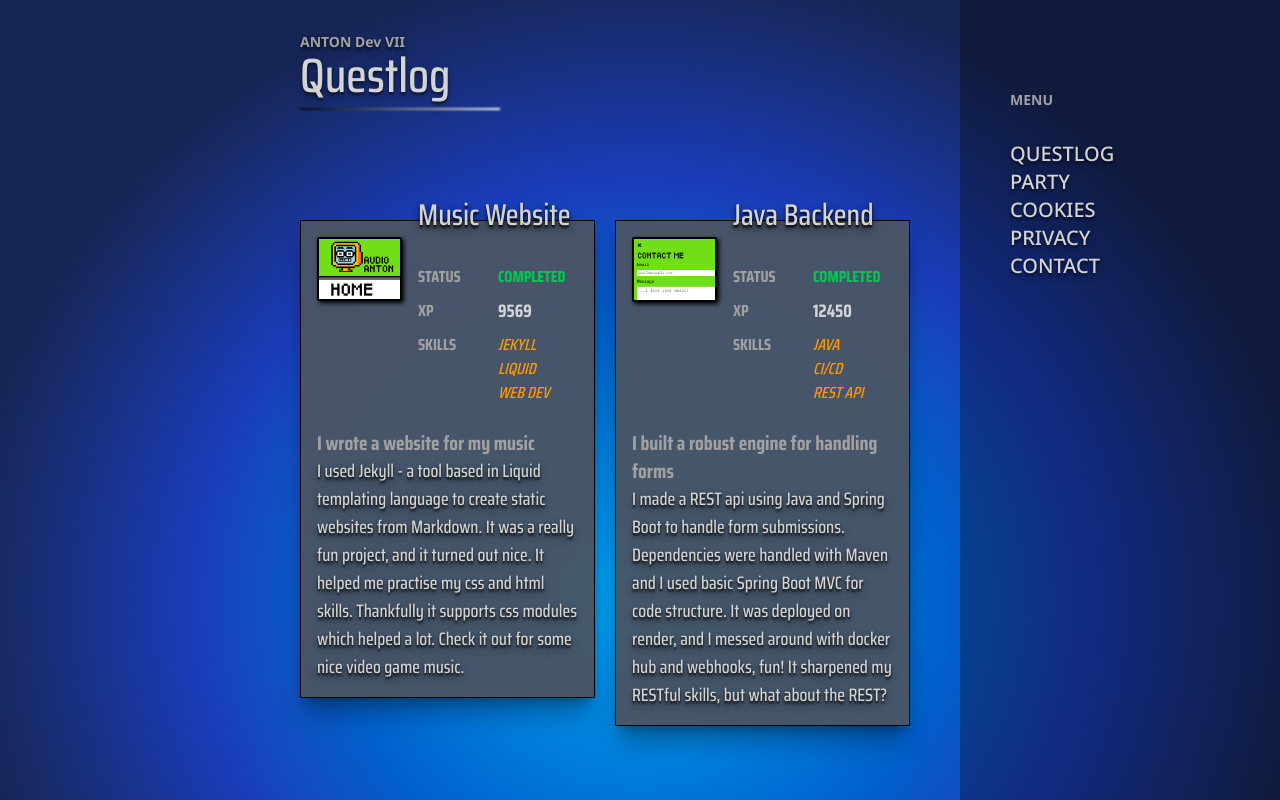
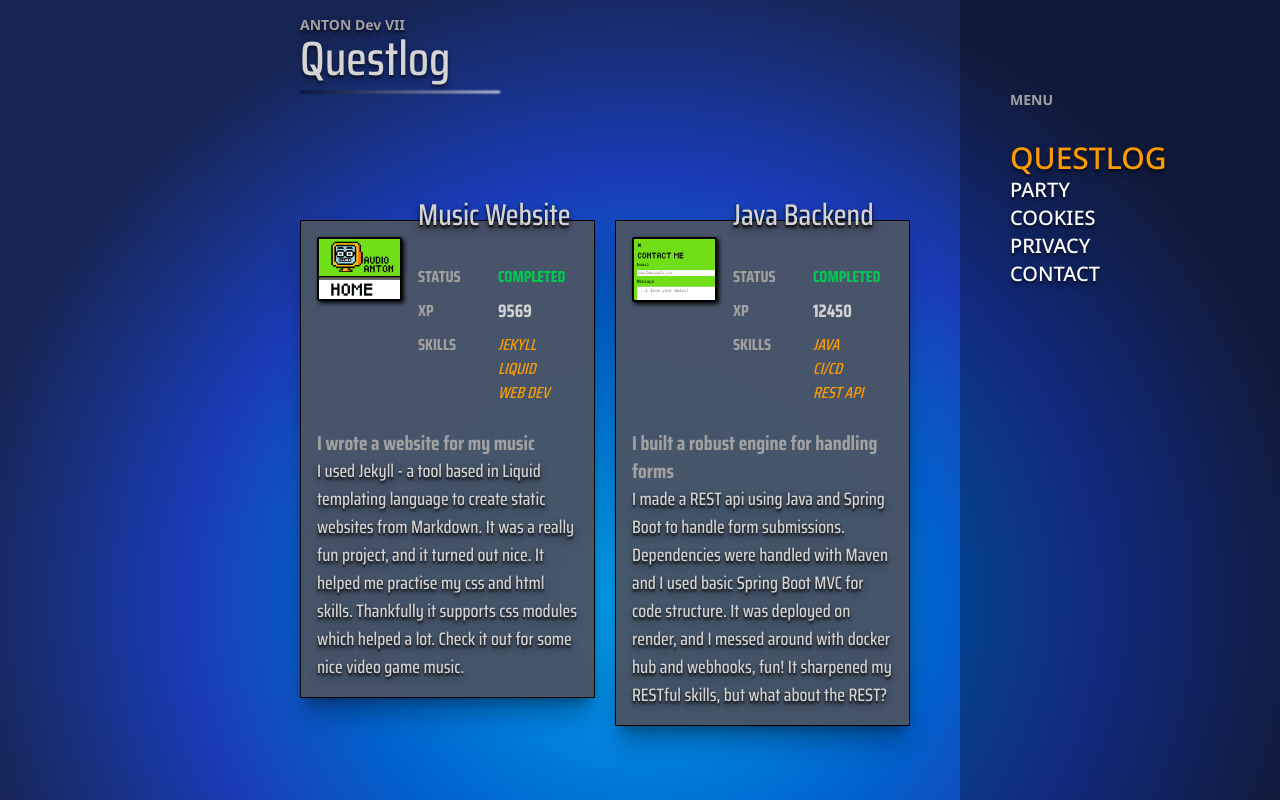
Before and after one commit to audioanton/dev-website-frontend, a Next.js app: page / in a window 1280 px wide. Built offline with nearby package versions, Linux system fonts and the light colour scheme.

Commit message:
feat: mobile menu

```diff
--- a/app/globals.css
+++ b/app/globals.css
@@ -1,7 +1,11 @@
 @import "tailwindcss";
 
 @utility text-narrowed {
-    transform: scale(0.8, 1);
-    display: inline-block; /* Transforms require block/inline-block */
-    transform-origin: left;
+  transform: scale(0.8, 1);
+  display: inline-block; /* Transforms require block/inline-block */
+  transform-origin: left;
 }
+
+dialog[data-modal-backdrop]::backdrop {
+  background: hwb(0 0% 100% / 0.5);
+}
--- a/app/page.tsx
+++ b/app/page.tsx
@@ -63,6 +63,7 @@ export default function Home() {
         titleFont={notoSans}
       />
       <Sidebar
+        active={focusedSection}
         select={selectSection}
         content={sections.map((section) => section.name)}
         menuFont={notoSans}
--- a/app/ui/blocks/Header.tsx
+++ b/app/ui/blocks/Header.tsx
@@ -8,8 +8,8 @@ interface HeaderData {
 
 function Header({ title, subtitle, titleFont }: HeaderData) {
   return (
-    <div className="absolute top-0 left-0 w-full md:w-3/4 h-[125px]">
-      <div className="absolute bottom-0 px-[50px] py-[15px] xl:px-[300px]">
+    <div className="sticky top-0 md:absolute md:left-0 w-full md:w-3/4 h-[125px]">
+      <div className="relative bottom-0 px-[50px] py-[15px] xl:px-[300px]">
         <h1
           className={`${titleFont?.className} text-neutral-400 text-shadow-lg/30 text-shadow-black text-sm font-bold [text-shadow:_1px_1px_1_#000,_-1px_-1px_1_#000,_1px_-1px_1_#000,_-1px_1px_1_#000]`}
         >
--- a/app/ui/blocks/Sidebar.tsx
+++ b/app/ui/blocks/Sidebar.tsx
@@ -1,16 +1,58 @@
 "use client";
 
 import { NextFont } from "next/dist/compiled/@next/font";
+import Modal from "../components/Modal";
+import { useState } from "react";
 
 interface SidebarProps {
   select: (section: string) => void;
   content: string[];
-  menuFont?: NextFont;
+  menuFont: NextFont;
+  active: string;
 }
 
-const Sidebar = ({ select, content, menuFont }: SidebarProps) => {
+const Sidebar = ({ select, content, menuFont, active }: SidebarProps) => {
+  const [mobileOpen, setMobileOpen] = useState(false);
+
   const openMobileMenu = () => {
-    // open
+    setMobileOpen(true);
+  };
+
+  const closeMobileMenu = (section?: string) => {
+    if (section) {
+      select(section);
+    }
+    setMobileOpen(false);
+  };
+
+  const menuContent = (
+    active: string,
+    closeMobileMenu?: (section: string) => void,
+  ) => {
+    const callback = closeMobileMenu ? closeMobileMenu : select;
+
+    const activeButton = `text-amber-500 text-3xl`;
+
+    return (
+      <div className={`flex flex-col items-start`}>
+        {content.map((section, index) => (
+          <span
+            className="w-[70%] md:w-full relative group"
+            key={`mobile ${index}`}
+          >
+            <button
+              className={`${section === active ? activeButton : "text-xl text-white"} text-shadow-lg/30 text-shadow-black relative z-1 transition-all group-hover:text-2xl group-hover:left-3 group-hover:my-3 ${menuFont.className}`}
+              onClick={() => callback(section)}
+            >
+              {section.toUpperCase()}
+            </button>
+            <div
+              className={`absolute z-0 top-[36px] h-[6px] w-full group-hover:opacity-100 scale-x-0 group-hover:scale-x-100 origin-left transition-all duration-300 ease-out bg-linear-to-r from-sky-400 from-10% via-blue-700 to-blue-950 to-70% shadow-[0_0_10px_#0ea5e9] border border-sky-500/50 pointer-events-none`}
+            ></div>
+          </span>
+        ))}
+      </div>
+    );
   };
 
   return (
@@ -24,18 +66,8 @@ const Sidebar = ({ select, content, menuFont }: SidebarProps) => {
             <h3 className={menuFont?.className}>MENU</h3>
           </div>
         </div>
-        <div className="w-full flex flex-col items-start absolute top-[125px] px-[20px] py-[15px] xl:px-[50px]">
-          {content.map((section, index) => (
-            <span className="w-full relative group" key={index}>
-              <button
-                className={`relative z-1 text-xl ${menuFont?.className} text-shadow-lg/30 text-shadow-black transition-all group-hover:text-2xl group-hover:left-3 group-hover:my-3`}
-                onClick={() => select(section)}
-              >
-                {section.toUpperCase()}
-              </button>
-              <div className="absolute z-0 top-[36px] h-[6px] w-full opacity-0 group-hover:opacity-100 scale-x-0 group-hover:scale-x-100 origin-left transition-all duration-300 ease-out bg-linear-to-r from-sky-400 from-10% via-blue-700 to-blue-950 to-70% shadow-[0_0_10px_#0ea5e9] border border-sky-500/50 pointer-events-none"></div>
-            </span>
-          ))}
+        <div className="w-full absolute top-[125px] px-[20px] py-[15px] xl:px-[50px]">
+          {menuContent(active)}
         </div>
       </div>
       {/*
@@ -45,9 +77,19 @@ const Sidebar = ({ select, content, menuFont }: SidebarProps) => {
       {/* mobile */}
       <div className="md:hidden absolute right-0 top-0 h-[125px]">
         <div className="absolute bottom-0 right-0 px-[50px] py-[15px]">
-          <button onClick={openMobileMenu}>menu</button>
+          <button onClick={openMobileMenu} className={menuFont?.className}>
+            MENU
+          </button>
         </div>
       </div>
+
+      <Modal
+        isOpen={mobileOpen}
+        onClose={closeMobileMenu}
+        content={menuContent(active, closeMobileMenu)}
+        buttonstyles="text-white text-shadow-lg/30 text-shadow-black"
+        dialogstyles="shadow-[0_0_20px_5px_#0ea5e9] p-8 bg-gray-600/90 border border-black rounded-[1px]"
+      ></Modal>
     </>
   );
 };
--- a/app/ui/components/Modal.tsx
+++ b/app/ui/components/Modal.tsx
@@ -1,13 +1,20 @@
 import React, { useRef, useEffect } from "react";
-import styles from "@/app/ui/modal.module.css";
 
 interface ModalProps {
   isOpen: boolean;
   onClose: () => void;
-  content: React.ReactNode;
+  content: React.ReactNode | React.ElementType;
+  buttonstyles?: string;
+  dialogstyles?: string;
 }
 
-const Modal: React.FC<ModalProps> = ({ isOpen, onClose, content }) => {
+const Modal: React.FC<ModalProps> = ({
+  isOpen,
+  onClose,
+  content,
+  buttonstyles,
+  dialogstyles,
+}) => {
   const modalRef = useRef<HTMLDialogElement>(null);
 
   const handleCancel = (event: React.SyntheticEvent) => {
@@ -46,19 +53,20 @@ const Modal: React.FC<ModalProps> = ({ isOpen, onClose, content }) => {
   return (
     <>
       <dialog
-        className={styles.modal}
+        className={`${dialogstyles} absolute w-[80vw] m-auto`}
+        data-modal-backdrop
         ref={modalRef}
         onCancel={handleCancel}
         onClick={handleLightDismiss}
       >
         <button
-          className={`${styles.modalCloseBtn} ${styles.modalButton}`}
-          onClick={onClose}
+          className={`${buttonstyles} text-[40px] absolute w-[60px] h-[60px] top-[0.25em] right-[0.25em] cursor-pointer`}
+          onClick={handleCancel}
           aria-label="Close modal"
         >
           &times;
         </button>
-        {content}
+        <div className="min-h-[100px]">{content}</div>
       </dialog>
     </>
   );
```
